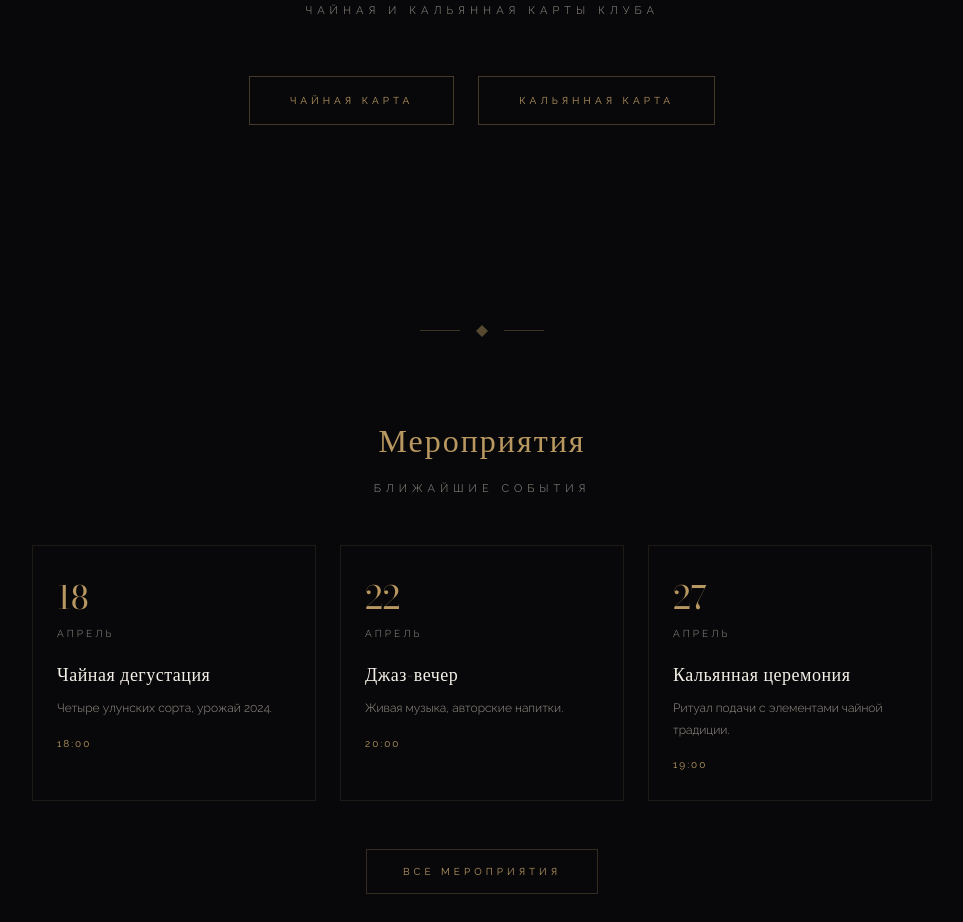
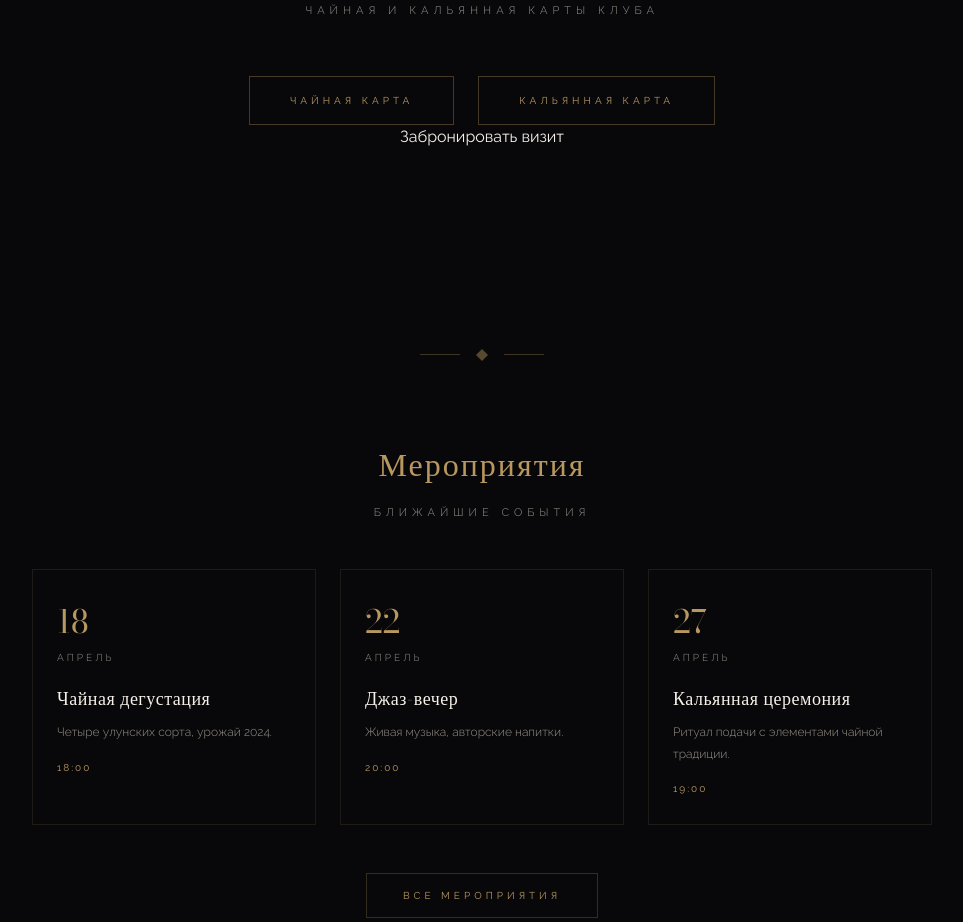
Before and after one commit to andrewsatorim/Kod-1847, a Next.js app: page / in a window 1280 px wide. Shown: the part 3640-4562 px from the top of the page, without its empty margins (158-1121 px from the left). Built offline with nearby package versions, Linux system fonts and the light colour scheme.

Commit message:
feat: add Забронировать визит button to menu section

```diff
--- a/src/app/page.tsx
+++ b/src/app/page.tsx
@@ -17,7 +17,7 @@ export default function Home() {
       <Hero onReserve={() => setModalOpen(true)} />
       <Philosophy />
       <RoomPreviews />
-      <MenuPreview />
+      <MenuPreview onReserve={() => setModalOpen(true)} />
       <EventsPreview />
       <ReservationModal open={modalOpen} onClose={() => setModalOpen(false)} />
     </>
--- a/src/components/MenuPreview.tsx
+++ b/src/components/MenuPreview.tsx
@@ -2,7 +2,7 @@
 import { useLang } from "@/context/LanguageContext";
 import DiamondDivider from "./DiamondDivider";
 
-export default function MenuPreview() {
+export default function MenuPreview({ onReserve }: { onReserve: () => void }) {
   const { t } = useLang();
 
   return (
@@ -18,6 +18,9 @@ export default function MenuPreview() {
           {t("\u041a\u0430\u043b\u044c\u044f\u043d\u043d\u0430\u044f \u043a\u0430\u0440\u0442\u0430", "Hookah Menu")}
         </a>
       </div>
+      <button className="menu-reserve-btn" onClick={onReserve}>
+        {t("\u0417\u0430\u0431\u0440\u043e\u043d\u0438\u0440\u043e\u0432\u0430\u0442\u044c \u0432\u0438\u0437\u0438\u0442", "Book a visit")}
+      </button>
     </section>
   );
 }
```
